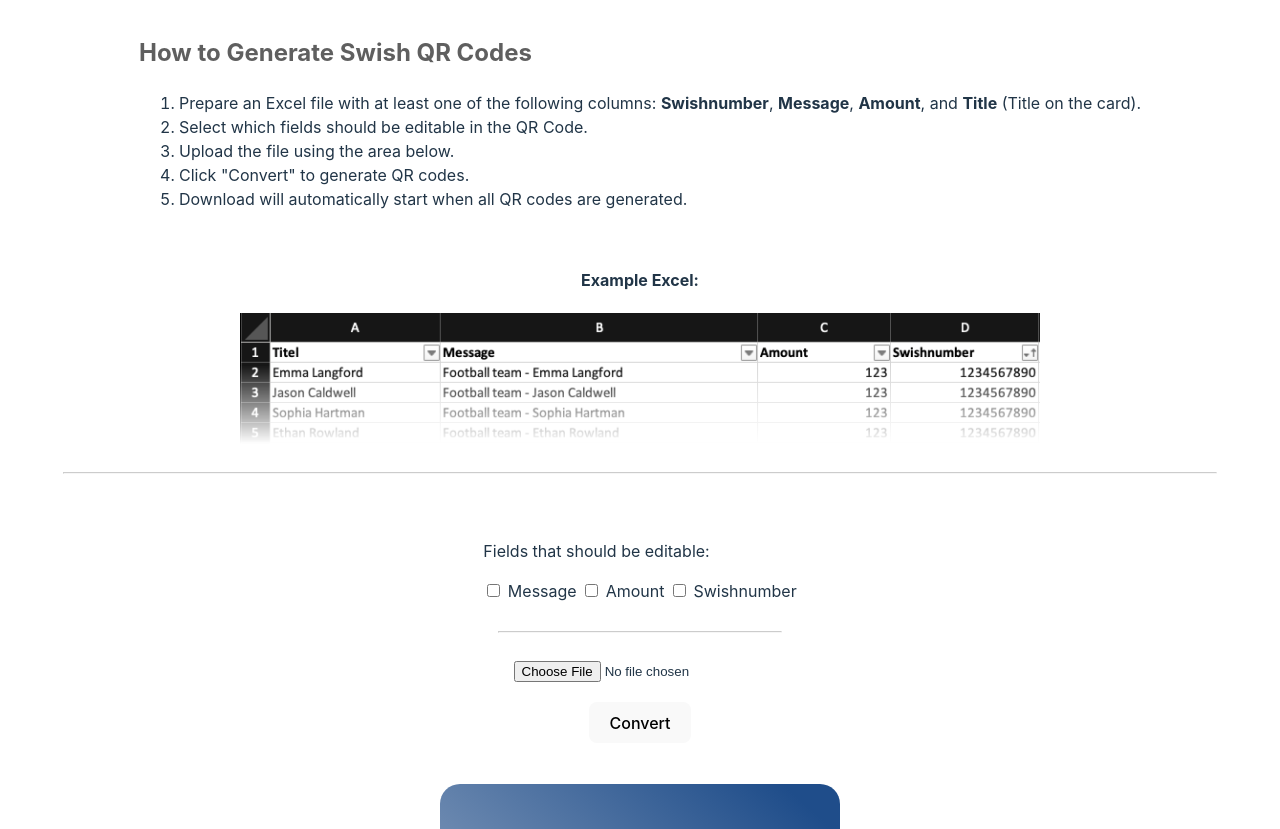
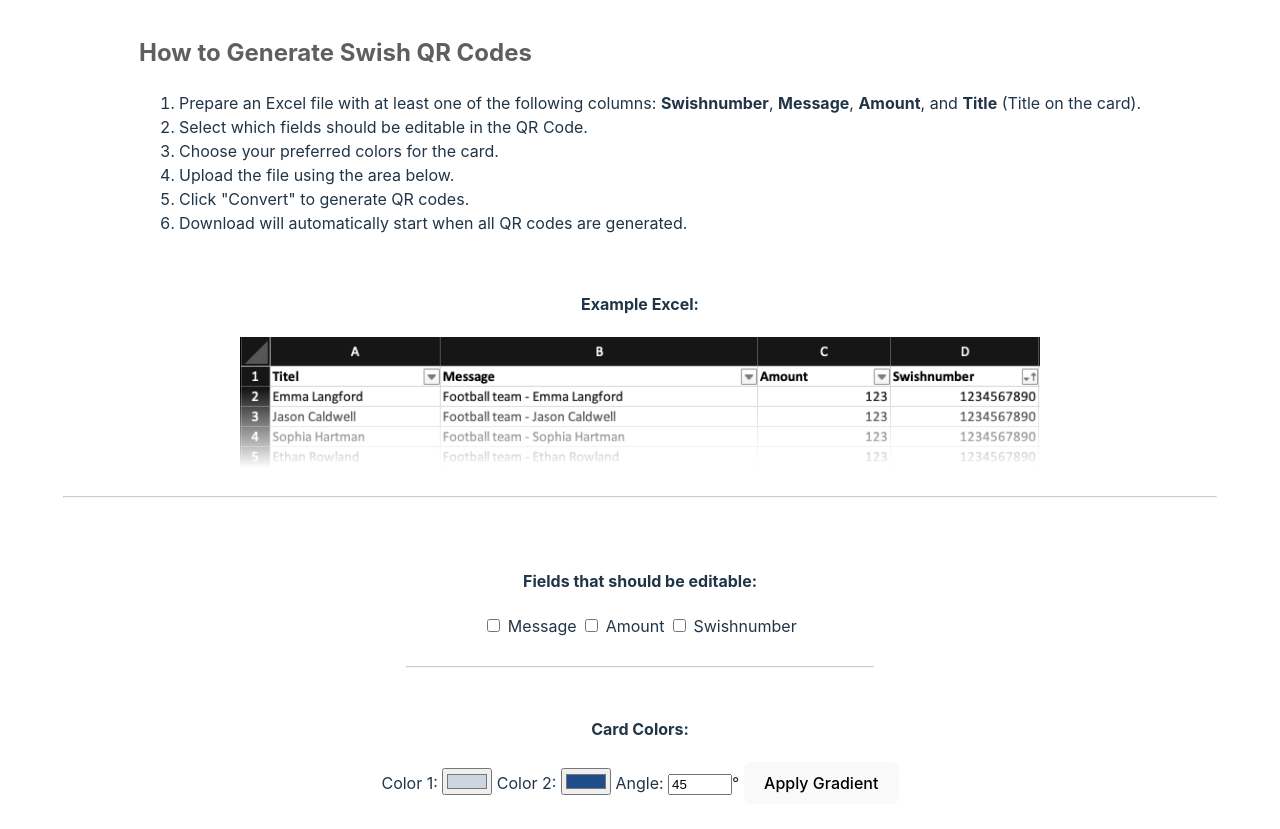
Before and after one commit to alengusinac/excel-to-swish-qr, a website built with Vite: page index.html in a window 1280 px wide. Shown: the part 95-924 px from the top of the page. Built offline with nearby package versions, Linux system fonts and the light colour scheme; files whose address does not match are found by name.

Commit message:
add color section

```diff
--- a/index.html
+++ b/index.html
@@ -18,6 +18,7 @@
           <b>Title</b> (Title on the card).
         </li>
         <li>Select which fields should be editable in the QR Code.</li>
+        <li>Choose your preferred colors for the card.</li>
         <li>Upload the file using the area below.</li>
         <li>Click "Convert" to generate QR codes.</li>
         <li>
@@ -33,13 +34,36 @@
 
     <form id="form">
       <div>
-        <p>Fields that should be editable:</p>
+        <h4>Fields that should be editable:</h4>
         <input type="checkbox" id="message" />
         <label for="message">Message</label>
         <input type="checkbox" id="amount" />
         <label for="amount">Amount</label>
         <input type="checkbox" id="swishnumber" />
         <label for="swishnumber">Swishnumber</label>
+      </div>
+
+      <hr />
+
+      <div class="controls">
+        <h4>Card Colors:</h4>
+        <label
+          >Color 1: <input type="color" id="color1" value="#cdd5e0"
+        /></label>
+        <label
+          >Color 2: <input type="color" id="color2" value="#1f4d8a"
+        /></label>
+        <label
+          >Angle:
+          <input
+            type="number"
+            id="angle"
+            value="45"
+            min="0"
+            max="360"
+          />°</label
+        >
+        <button type="button" id="applyGradient">Apply Gradient</button>
       </div>
 
       <hr />
--- a/main.js
+++ b/main.js
@@ -35,6 +35,15 @@
 };
 
 let imageArray = []; // Array to store the generated images
+
+document.querySelector('#applyGradient').addEventListener('click', () => {
+  let color1 = document.getElementById('color1').value;
+  let color2 = document.getElementById('color2').value;
+  let angle = document.getElementById('angle').value;
+  let card = document.querySelector('.outerDiv');
+
+  card.style.background = `linear-gradient(${angle}deg, ${color1}, ${color2})`;
+});
 
 document.querySelector('form').addEventListener('submit', async (e) => {
   e.preventDefault();
@@ -115,26 +124,25 @@
     nameContainer.innerText = row['Titel'];
     numberContainer.innerText = row['Swishnumber'] || '';
 
-    // Wait for HTML2Canvas to capture the rendered content
-    setTimeout(async () => {
-      const canvas = await html2canvas(document.querySelector('.outerDiv'));
-      const dataUrl = canvas.toDataURL('image/jpeg');
-      imageArray.push({ filename: `${row['Titel']}.jpeg`, dataUrl });
-    }, 1);
+    // **Ensure HTML2Canvas has enough time to capture**
+    await new Promise((resolve) => setTimeout(resolve, 50));
+
+    const canvas = await html2canvas(document.querySelector('.outerDiv'));
+    const dataUrl = canvas.toDataURL('image/jpeg');
+    imageArray.push({ filename: `${row['Titel']}.jpeg`, dataUrl });
   } catch (err) {
-    console.error(err);
+    console.error('Error generating QR:', err);
   }
 };
 
 const downloadAsZip = async () => {
+  await new Promise((resolve) => setTimeout(resolve, 500)); // **Ensure all images are added**
+
   const zip = new JSZip();
-
-  // Add each image to the ZIP file
   imageArray.forEach(({ filename, dataUrl }) => {
     zip.file(filename, dataUrl.split(',')[1], { base64: true });
   });
 
-  // Generate the ZIP and trigger download
   const blob = await zip.generateAsync({ type: 'blob' });
   const zipUrl = URL.createObjectURL(blob);
   const a = document.createElement('a');
@@ -142,6 +150,5 @@
   a.download = 'swish_qr_images.zip';
   a.click();
 
-  // Cleanup
   URL.revokeObjectURL(zipUrl);
 };
--- a/style.css
+++ b/style.css
@@ -83,8 +83,8 @@
   flex-direction: column;
   align-items: center;
   gap: 20px;
-
-  & input {
+  h4 {
+    text-align: center;
   }
 }
 
@@ -92,12 +92,7 @@
   width: 400px;
   height: 500px;
   border-radius: 20px;
-  background: rgb(205, 213, 224);
-  background: linear-gradient(
-    42deg,
-    rgba(205, 213, 224, 1) 0%,
-    rgba(31, 77, 138, 1) 94%
-  );
+  background: linear-gradient(42deg, #cdd5e0 0%, #1f4d8a 100%);
   display: flex;
   flex-direction: column;
   justify-content: center;
```
